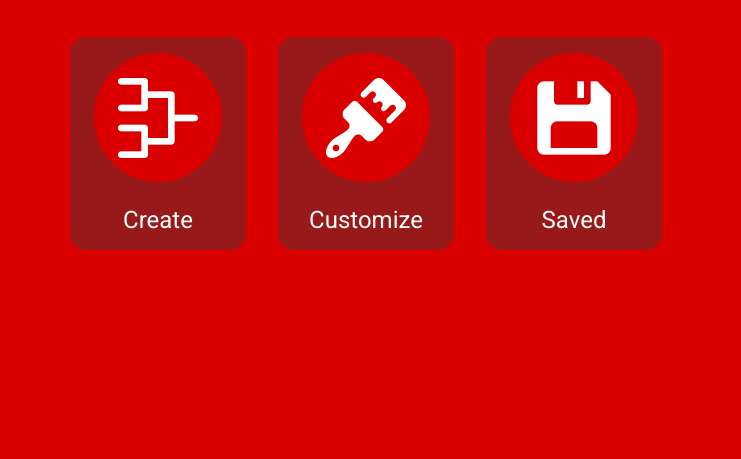
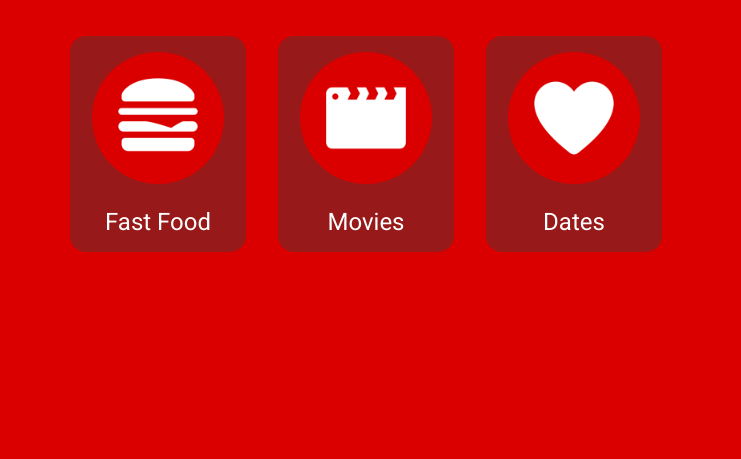
Before and after one commit to ryanbey/Just-Pick-Something, a plain HTML site: page index.html in a window 1280 px wide. Shown: the part 341-800 px from the top of the page, without its empty margins (274-1015 px from the left). Drawn offline with Linux system fonts and the light colour scheme.

Commit message:
reworked home menu buttons

```diff
--- a/css/styles.scss
+++ b/css/styles.scss
@@ -11,7 +11,7 @@ $offw: #f5eded;
 $white: white;
 
 // Variables
-$desktop-br: 50rem;
+$desktop-br: 45rem;
 
 ////
 //  General
@@ -32,11 +32,15 @@ body {
 ////
 //  Mobile First
 //////
-body {
-    padding: 9em 0;
+html {
+    height: 100%;
+    display: flex;
+    align-items: center;
+    justify-content: center;
 }
 
 .home-heading {
+    margin-top: 0;
     font-size: 4em;
 }
 
@@ -48,28 +52,35 @@ body {
     }
 
     &-icon {
-        display: none;
+        width: 35px;
+
+        &-bg {
+            background-color: $red;
+            border-radius: 50%;
+            padding: .6rem;
+            display: flex;
+            justify-content: center;
+            align-items: center;
+        }
     }
 
-    &-link, &-link:visited {
+    &-button {
+        background-color: $darkred;
+        padding: .8rem;
+        margin: .5em;
+        width: 15rem;
+        border-radius: 1rem;
+        display: flex;
+        align-items: center;
         color: white;
         text-decoration: none;
         text-align: center;
     }
 
-    &-button {
-        background-color: $darkred;
-        padding: 1em 3em;
-        margin: .5em;
-        width: 9rem;
-        border-radius: 1rem;
-        display: flex;
-        flex-direction: column;
-        align-items: center;
-    }
-
     &-text {
+        width: 100%;
         font-size: 1.5rem;
+        white-space: nowrap;
         margin: 0;
     }
 }
@@ -97,9 +108,12 @@ body {
         }
 
         &-button {
+            width: 9rem;
             padding: 1em;
             margin: 0 1em;
             transition: transform 150ms; /* zoom */
+            display: flex;
+            flex-direction: column;
 
             &:hover {
                 transform: scale(1.05); /* zoom */
@@ -108,13 +122,14 @@ body {
         }
 
         &-icon {
-            display: block;
-            width: 100px;
+            width: 80px;
 
             &-bg {
+                width: 100px;
+                height: 100px;
                 background-color: $red;
                 border-radius: 50%;
-                padding: .9rem;
+                padding: 1rem;
             }
         }
 
--- a/index.html
+++ b/index.html
@@ -12,29 +12,25 @@
         <h1 class="home-heading">Just Pick Something</h1>
         <section class="menu">
             <div class="menu-button-container">
-                <a class="menu-link" href="create-bracket.html">
-                    <div class="menu-button">
-                        <div class="menu-icon-bg">
-                            <img draggable="false" class="menu-icon" src="icons/icon-create.png" alt="Create brackets button icon">
-                        </div>
-                        <p class="menu-text">Create</p>
+                <a class="menu-button" href="create-bracket.html">
+                    <div class="menu-icon-bg">
+                        <img draggable="false" class="menu-icon" src="icons/icon-hamburger.png" alt="Fast Food icon">
                     </div>
+                        <p class="menu-text">Fast Food</p>
                 </a>
-                <a class="menu-link" href="customize-bracket.html">
-                    <div class="menu-button">
-                        <div class="menu-icon-bg">
-                            <img draggable="false" class="menu-icon" src="icons/icon-customize.png" alt="Customize brackets button icon">
-                        </div>
-                        <p class="menu-text">Customize</p>
+                <a class="menu-button" href="customize-bracket.html">
+                    <div class="menu-icon-bg">
+                        <img draggable="false" class="menu-icon" src="icons/icon-movies.png" alt="Movies icon">
                     </div>
+                    <p class="menu-text">Movies</p>
+                    <!-- Star wars / MARVEL -->
                 </a>
-                <a class="menu-link" href="saved-brackets.html">
-                    <div class="menu-button">
-                        <div class="menu-icon-bg">
-                            <img draggable="false" class="menu-icon" src="icons/icon-saved.png" alt="Saved brackets button icon">
-                        </div>
-                        <p class="menu-text">Saved</p>
+                <a class="menu-button" href="customize-bracket.html">
+                    <div class="menu-icon-bg">
+                        <img draggable="false" class="menu-icon" src="icons/icon-dates.png" alt="Dates icon">
                     </div>
+                    <p class="menu-text">Dates</p>
+                    <!-- Star wars / MARVEL -->
                 </a>
             </div>
         </section>
```
Also changed, not shown: css/styles.css, icons/icon-create.png (deleted), icons/icon-customize.png (deleted), icons/icon-dates.png (added), icons/icon-hamburger.png (added), icons/icon-movies.png (added), icons/icon-saved.png (deleted), 1 other file.
